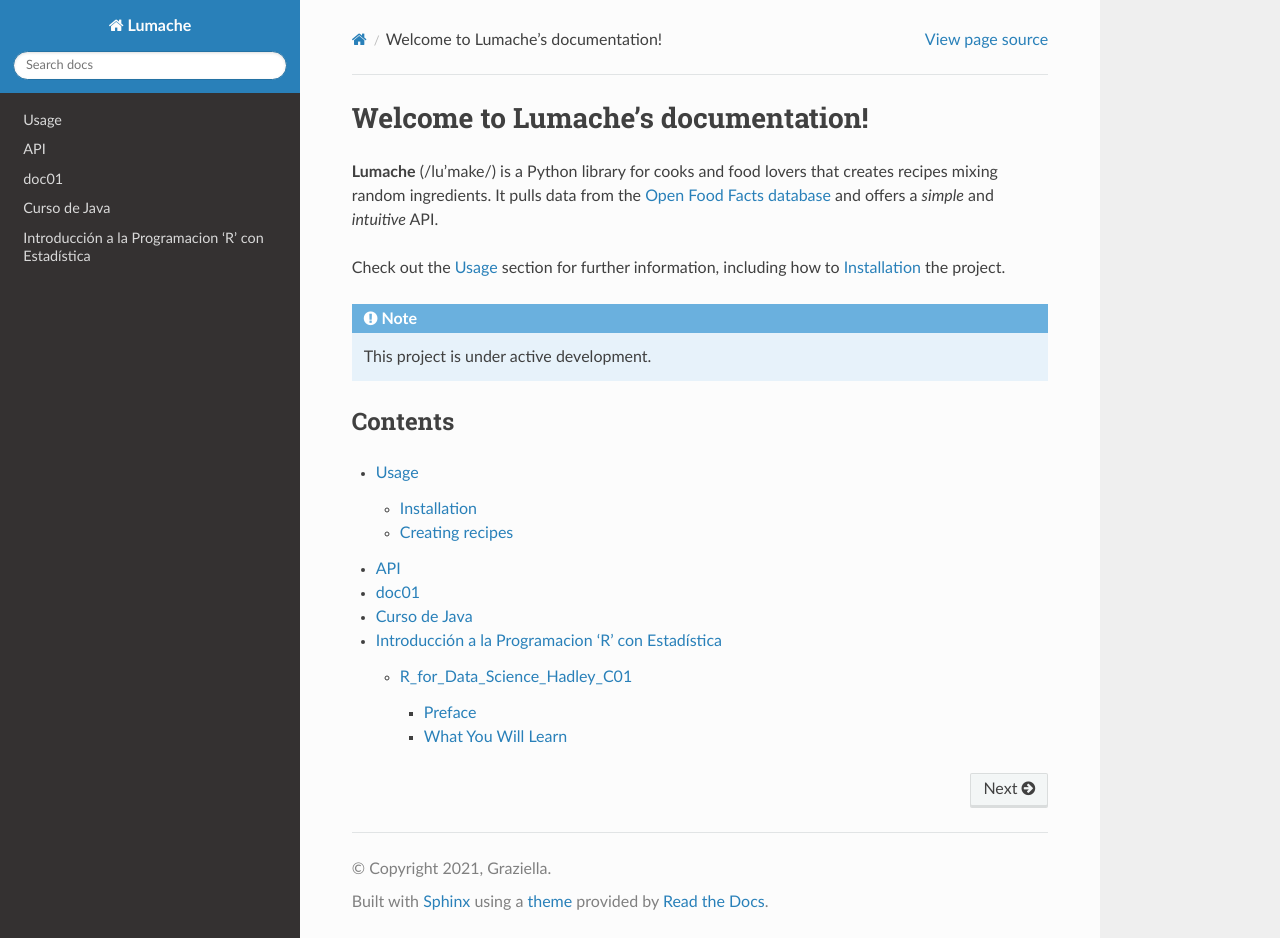
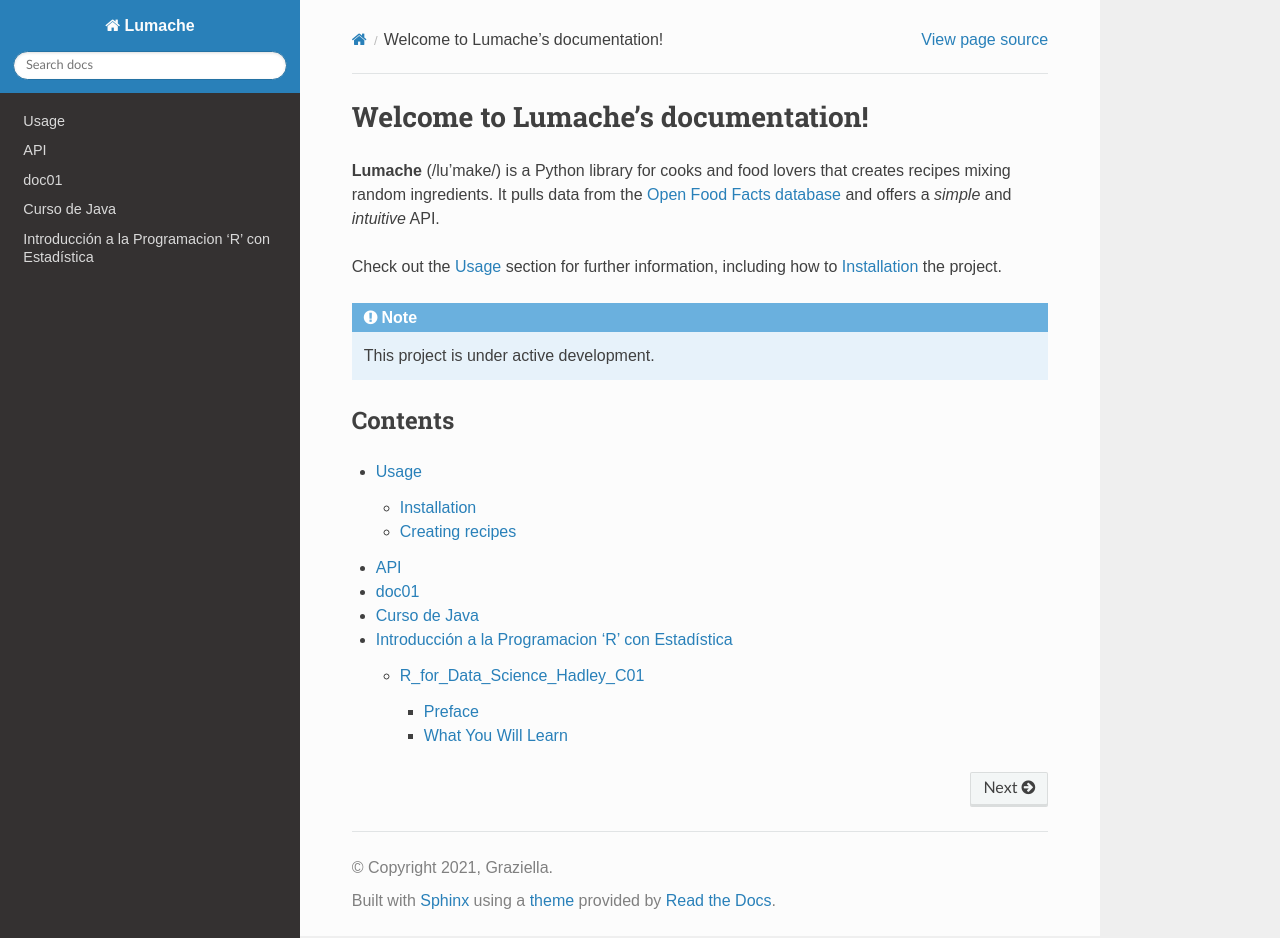
Before and after one commit to matecom57/cursofree, a Sphinx documentation site: the page built from docs/source/index.rst, in a window 1280 px wide and 938 px high. Built offline with Sphinx 7.4.7 and the Read the Docs theme 3.1.0, drawn with Linux system fonts in a browser that asks for light colours.

Commit message:
Test comité

```diff
--- /dev/null
+++ b/docs/source/_static/css/css-style.css
@@ -0,0 +1,9 @@
+body {
+    font-family:"Arial", Helvetica, sans-serif;
+    font-size: 16px;
+}
+
+p {
+    font-family:"Arial", Helvetica, sans-serif;
+    font-size: 16px;
+}
--- a/docs/source/conf.py
+++ b/docs/source/conf.py
@@ -26,6 +26,13 @@
 intersphinx_disabled_domains = ['std']
 
 templates_path = ['_templates']
+html_static_path = ['_static']
+
+# -- Options for HTML output
+
+html_css_files = [
+    'css/css-style.css',
+]
 
 # -- Options for HTML output
 
```
